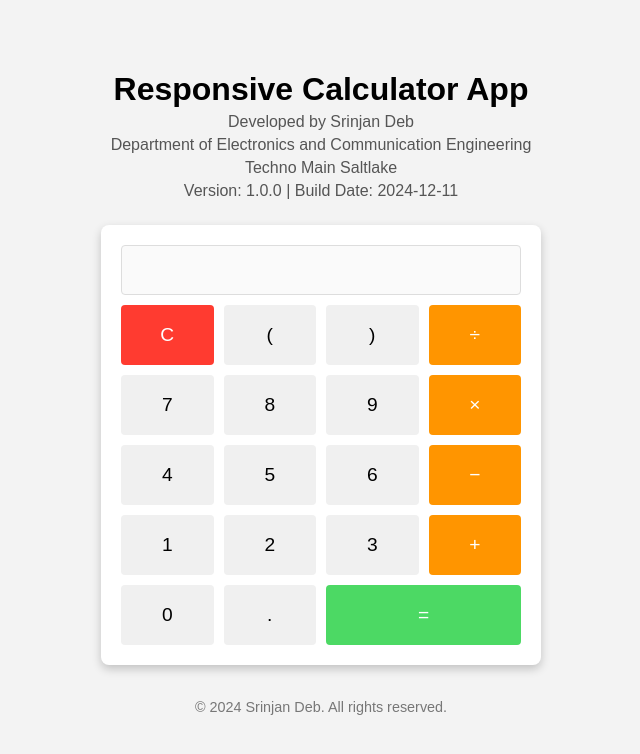
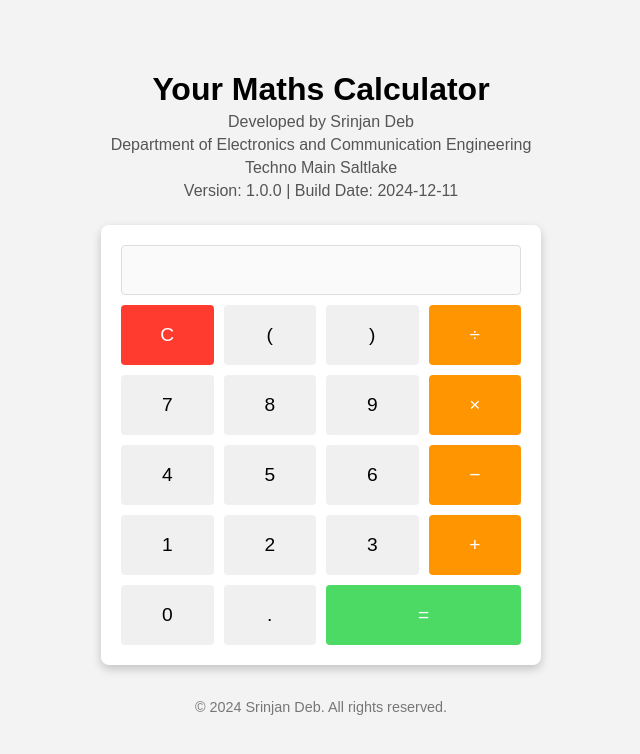
Before and after one commit to Srinjan-ECE/Responsive-Calculator-App, a plain HTML site: page index.html in a window 1280 px wide. Shown: the whole page, without its empty margins (319-959 px from the left). Drawn offline with Linux system fonts and the light colour scheme.

Commit message:
Update index.html

```diff
--- a/index.html
+++ b/index.html
@@ -97,7 +97,7 @@
 </head>
 <body>
     <div class="header">
-        <h1>Responsive Calculator App</h1>
+        <h1>Your Maths Calculator</h1>
         <p>Developed by Srinjan Deb</p>
         <p>Department of Electronics and Communication Engineering</p>
         <p>Techno Main Saltlake</p>
```
